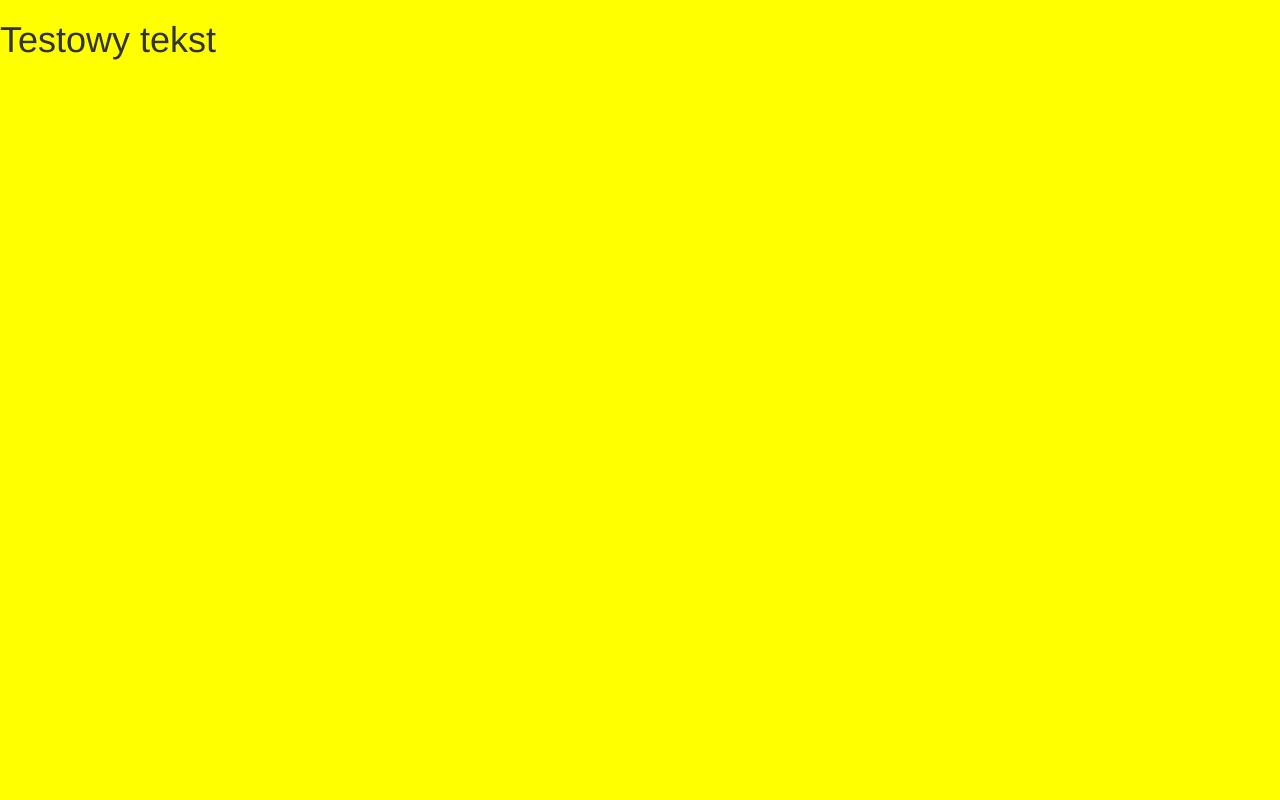
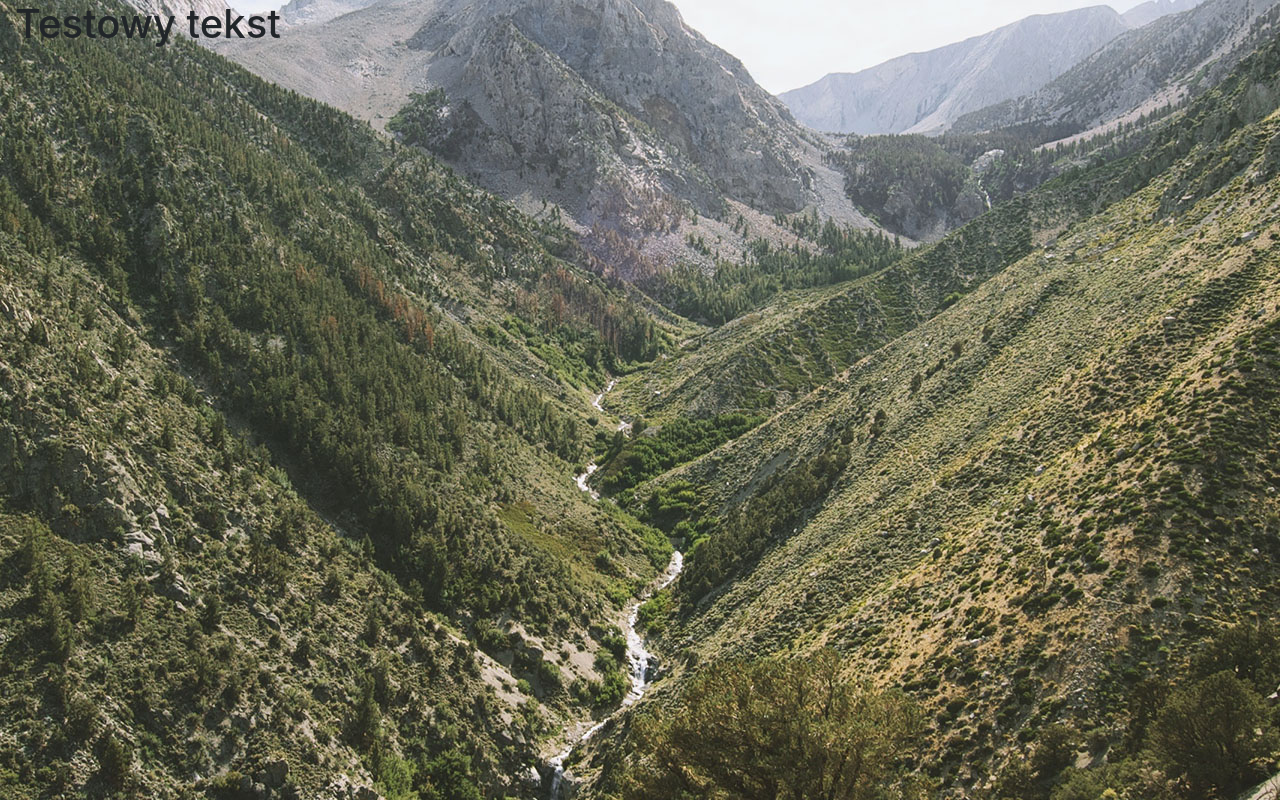
Before and after one commit to sienio/homework-plej-pl, a website: page index.html in a window 1280 px wide. Drawn offline with nearby package versions, Linux system fonts and the light colour scheme.

```diff
--- a/index.html
+++ b/index.html
@@ -5,8 +5,8 @@
     <meta charset="UTF-8">
     <meta name="viewport" content="width=device-width, initial-scale=1.0">
     <title> Sieński Michał - Zadanie rekrutacyjne Plej.pl</title>
-    <!-- Latest compiled and minified CSS -->
-    <link rel="stylesheet" href="https://maxcdn.bootstrapcdn.com/bootstrap/3.3.7/css/bootstrap.min.css" integrity="sha384-BVYiiSIFeK1dGmJRAkycuHAHRg32OmUcww7on3RYdg4Va+PmSTsz/K68vbdEjh4u" crossorigin="anonymous">
+    <link rel="stylesheet" href="css/bootstrap.min.css">
+    <!-- <link rel="stylesheet" href="https://maxcdn.bootstrapcdn.com/bootstrap/3.3.7/css/bootstrap.min.css" integrity="sha384-BVYiiSIFeK1dGmJRAkycuHAHRg32OmUcww7on3RYdg4Va+PmSTsz/K68vbdEjh4u" crossorigin="anonymous"> -->
     <link rel="stylesheet" href="./css/style.css">
     <!--[if lt IE 9]>
       <script src="https://oss.maxcdn.com/html5shiv/3.7.3/html5shiv.min.js"></script>
@@ -15,13 +15,15 @@
 </head>
 
 <body>
-    <div class="container-fluid">
-        <div class="row">
-            <div class="col-md-8-offset-4">
-                <div class="h1">Testowy tekst</div>
+    <section class="main-section">
+        <div class="container-fluid">
+            <div class="row">
+                <div class="col-md-8">
+                    <div class="h1">Testowy tekst</div>
+                </div>
             </div>
         </div>
-    </div>
+    </section>
 </body>
 
 </html>
--- a/package.json
+++ b/package.json
@@ -19,6 +19,7 @@
   "devDependencies": {
     "browser-sync": "^2.18.2",
     "gulp": "^3.9.1",
+    "gulp-autoprefixer": "^3.1.1",
     "gulp-sass": "^2.3.2",
     "gulp-sourcemaps": "^1.9.1"
   }
--- a/sass/style.scss
+++ b/sass/style.scss
@@ -1,2 +1,4 @@
 body{
+  background: url('../img/background.jpg') no-repeat center top fixed;
+  background-size: cover;
 }
```
Also changed, not shown: css/style.css, img/background.jpg (added), 1 other file.
